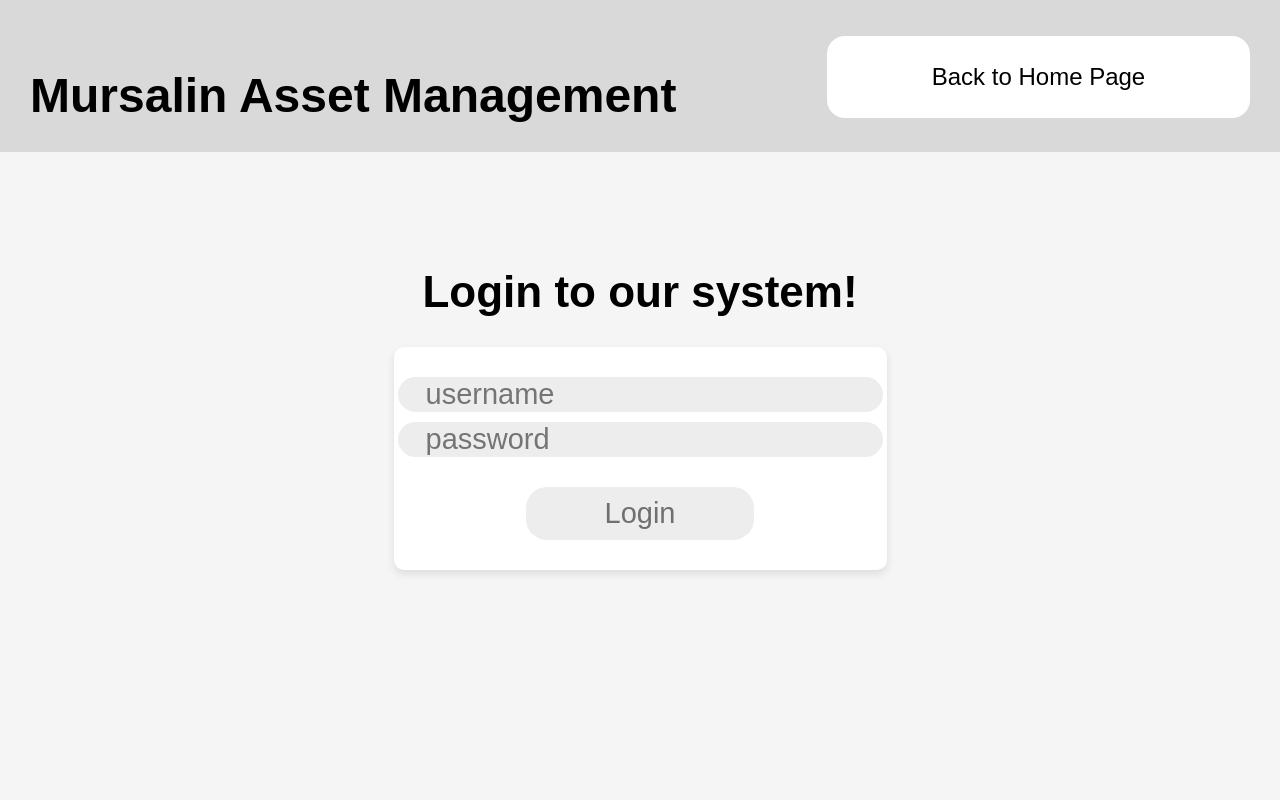
After one commit to Mursalin28980/asset_management, a Django app: page /login/ in a window 1280 px wide. The commit adds this page. Run offline with Django 5.2, Linux system fonts and the light colour scheme.

Commit message:
Added login and asset information pages

```diff
--- /dev/null
+++ b/asset_management/static/login_page.css
@@ -0,0 +1,112 @@
+body, p, h1, h2, input, button, a {
+    font-family: 'Inria Sans', sans-serif;
+  }
+
+  body {
+    margin: 0;
+    padding: 0;
+    display: flex;
+    flex-direction: column;
+    justify-content: center;
+    align-items: center;
+    height: 100vh;
+    background-color: #f5f5f5; /* Change to desired background color */
+  }
+
+  .header-bar {
+    width: 100%;
+    height: 152px;
+    background: #D9D9D9;
+    position: absolute;
+    top: 0;
+  }
+
+  .home-button {
+    width: 423px;
+    height: 82px;
+    position: fixed;
+    top: 36px;
+    right: 30px; /* Adjusted from left to right for better responsiveness */
+    background: white;
+    border-radius: 18px;
+    display: flex;
+    align-items: center;
+    justify-content: center;
+    cursor: pointer; /* Indicates the button is clickable */
+  }
+
+  .home-button p {
+    color: black;
+    font-size: 24px;
+    font-weight: 400;
+    margin: 0; /* Remove default paragraph margin */
+  }
+
+  .title {
+    color: black;
+    font-size: 48px;
+    position: fixed;
+    top: 36px;
+    left: 30px; /* Consistent spacing from the left edge */
+  }
+
+  .login-title {
+    color: black;
+    font-size: 44px;
+    margin-bottom: 30px; /* Space above the form */
+  }
+
+  .login-form {
+    padding: 30px;
+    display: flex;
+    flex-direction: column;
+    align-items: center;
+    background: white; /* Background for the form */
+    border-radius: 10px; /* Rounded corners for the form */
+    box-shadow: 0 4px 8px rgba(0, 0, 0, 0.1); /* Shadow for depth */
+  }
+
+  .input-container {
+    width: 100%; /* Full width of the form */
+    max-width: 436px; /* Maximum width */
+    background: #EDEDED;
+    border-radius: 21px;
+    display: flex;
+    align-items: center;
+    padding: 0 26px; /* Padding on the sides */
+    margin-bottom: 10px;
+  }
+
+  .input-container input {
+    width: 100%;
+    border: none;
+    background: transparent;
+    color: rgba(0, 0, 0, 0.53);
+    font-size: 29px;
+    outline: none;
+  }
+
+  .login-button {
+    width: 228px;
+    height: 53px;
+    background: #EDEDED;
+    border-radius: 21px;
+    display: flex;
+    align-items: center;
+    justify-content: center;
+    cursor: pointer;
+    border: none;
+    margin-top: 20px;
+  }
+
+  .login-button button {
+    background: none;
+    border: none;
+    color: rgba(0, 0, 0, 0.53);
+    font-size: 29px;
+    font-weight: 400;
+    cursor: pointer;
+    outline: none;
+  }
+
+  /* Additional styles can be added below */
--- a/asset_management/templates/landing_page.html
+++ b/asset_management/templates/landing_page.html
@@ -11,7 +11,7 @@
 <body>
     <div class="header"></div>
     <div class="login-signup-box">
-        <span class="login-signup-text"><a href="/login">Login/Signup</a></span>
+        <span class="login-signup-text"><a href="/login/">Login/Signup</a></span>
     </div>
     <div class="company-name">Mursalin Asset Management</div>
     <div class="slogan">Join us to efficiently manage <br>YOUR ASSETS</div>
--- /dev/null
+++ b/asset_management/templates/login.html
@@ -0,0 +1,31 @@
+{% load static %}
+
+<!DOCTYPE html>
+<html lang="en">
+<head>
+    <meta charset="UTF-8">
+    <meta name="viewport" content="width=device-width, initial-scale=1.0">
+    <title>Mursalin Asset Management Login</title>
+    <link rel="stylesheet" href="{% static 'login_page.css' %}">
+</head>
+<body>
+    <div class="header-bar"></div>
+    <div class="home-button">
+        <p>Back to Home Page</p>
+    </div>
+    <h1 class="title">Mursalin Asset Management</h1>
+    <h2 class="login-title">Login to our system!</h2>
+    <form action="/assigned-assets/" method="POST" class="login-form">
+
+        <div class="input-container">
+            <input type="text" id="username" name="username" placeholder="username" required>
+        </div>
+        <div class="input-container">
+            <input type="password" id="password" name="password" placeholder="password" required>
+        </div>
+        <div class="login-button">
+            <button type="submit">Login</button>
+        </div>
+    </form>
+</body>
+</html>
--- a/asset_management/views.py
+++ b/asset_management/views.py
@@ -3,11 +3,11 @@ from django.contrib.auth import authenticate, login
 from django.contrib.auth.decorators import login_required
 from django.contrib import messages
 from .models import Asset
+from django.views.decorators.csrf import csrf_exempt
+
 
 def landing_page(request):
     return render(request, 'landing_page.html')
-
-
 
 def user_login(request):
     if request.method == 'POST':
@@ -15,6 +15,8 @@ def user_login(request):
         password = request.POST['password']
         user = authenticate(request, username=username, password=password)
         if user is not None:
+            print("Logged in")
+            print(user)
             login(request, user)
             return redirect('assigned_assets')
         else:
@@ -22,9 +24,10 @@ def user_login(request):
     return render(request, 'login.html')
 
 @login_required
+@csrf_exempt
 def assigned_assets(request):
     user = request.user
-    assets = Asset.objects.filter(user=user)
+    assets = Asset.objects.filter(assigned_to=user)
     return render(request, 'assigned_assets.html', {'assets': assets})
 
 def choose_page(request):
```
Also changed, not shown: asset_management/static/assigned_assets.css (added, +87 -0 lines), asset_management/static/user_profile.css (deleted, +0 -106 lines), asset_management/templates/assigned_assets.html (added, +38 -0 lines), asset_management/templates/user_profile.html (deleted, +0 -46 lines), db.sqlite3.
